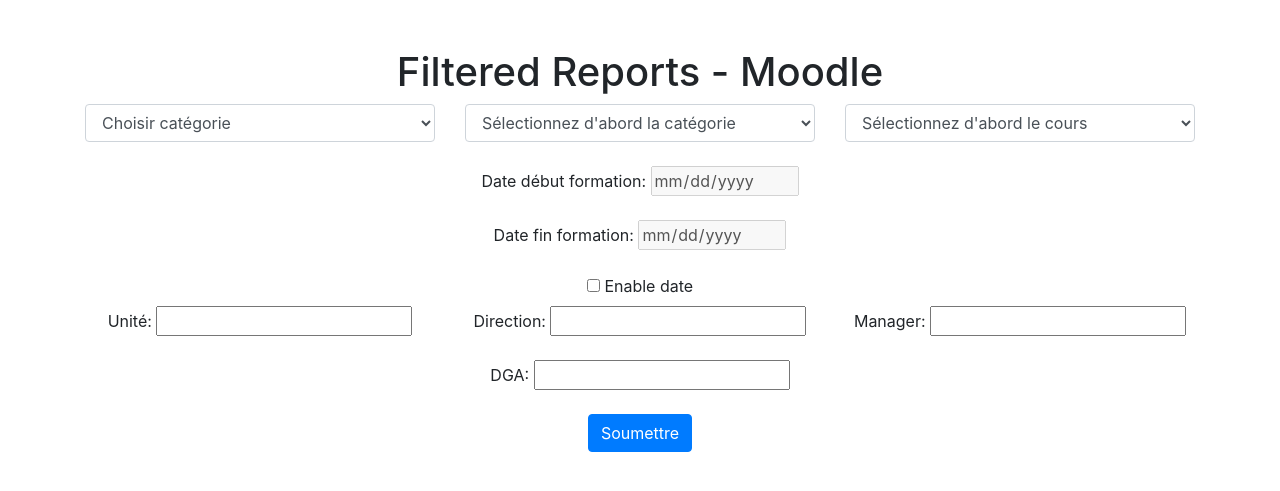
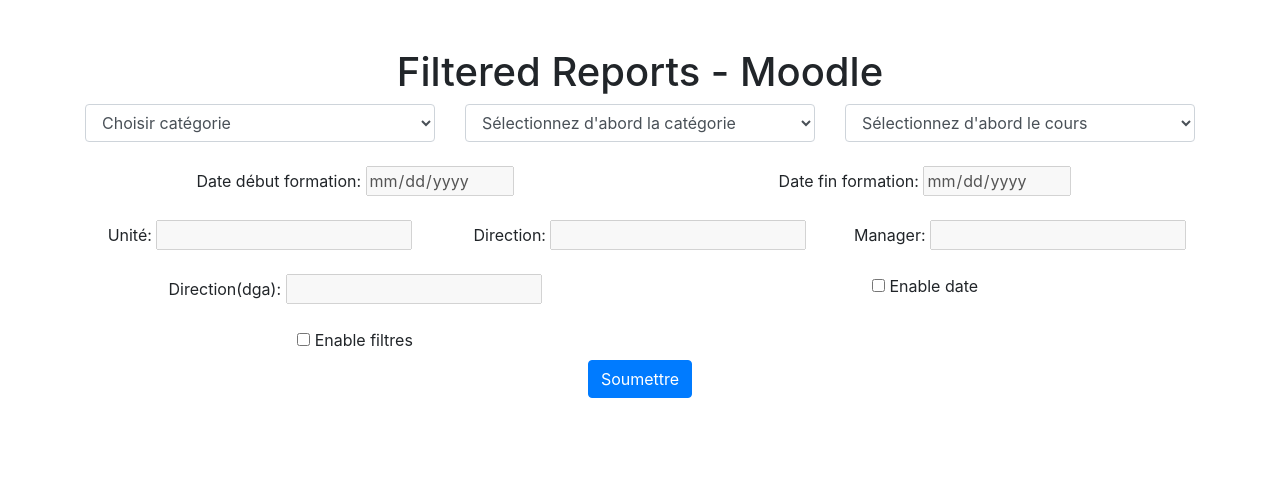
Before and after one commit to youssefelhanafi/Statistics-reporting, a PHP site: page /moodle/?rapport=1 in a window 1280 px wide. Shown: the top 491 px of the page. Run offline with PHP 8.4, Linux system fonts and the light colour scheme; data that the repository does not hold is empty.

Commit message:
enable/disable filtres

```diff
--- a/panel/includes/header2.php
+++ b/panel/includes/header2.php
@@ -31,6 +31,7 @@
 
   <script src="https://code.jquery.com/jquery-1.12.4.min.js"></script>
   <script type="text/javascript">
+      // Enable/Disable date
       $(document).ready(function(){
       $('form input[type="date"]').prop("disabled", true);
       $(".agree").click(function(){
@@ -42,6 +43,18 @@
               }
           });
       });
+      // Enable/Disable filtres
+      $(document).ready(function(){
+      $('form input[type="text"]').prop("disabled", true);
+      $(".agreetxt").click(function(){
+              if($(this).prop("checked") == true){
+                  $('form input[type="text"]').prop("disabled", false);
+              }
+              else if($(this).prop("checked") == false){
+                  $('form input[type="text"]').prop("disabled", true);
+              }
+          });
+      });
   </script>
 
 
--- a/panel/index.php
+++ b/panel/index.php
@@ -95,32 +95,36 @@ include'./includes/header2.php';
                 <?php
                 if ($_GET['rapport'] == 1) {
                     echo '
-                    <div class="col-sm-12" align="center">
+                    <div class="col-sm-6" align="center">
                     Date début formation:
                     <input type="date" name="debut"><br><br>
                     </div>
-                    <div class="col-sm-12" align="center">
+                    <div class="col-sm-6" align="center">
                     Date fin formation:
                     <input type="date" name="fin"><br><br>
                     </div>
-                    <div class="col-sm-12" align="center">
-                    <label><input type="checkbox" class="agree"> Enable date</label>
-                    </div>
-                    <div class="col-sm-4" align="center">
+
+                    <div class="col" align="center">
                     Unité:
                     <input type="text" name="unite"><br><br>
                     </div>
-                    <div class="col-sm-4" align="center">
+                    <div class="col" align="center">
                     Direction:
                     <input type="text" name="direction"><br><br>
                     </div>
-                    <div class="col-sm-4" align="center">
+                    <div class="col" align="center">
                     Manager:
                     <input type="text" name="manager"><br><br>
                     </div>
-                    <div class="col-sm-12" align="center">
-                    DGA:
+                    <div class="col" align="center">
+                    Direction(dga):
                     <input type="text" name="dga"><br><br>
+                    </div>
+                    <div class="col-sm-6" align="center">
+                    <label><input type="checkbox" class="agree"> Enable date</label>
+                    </div>
+                    <div class="col-sm-6" align="center">
+                    <label><input type="checkbox" class="agreetxt"> Enable filtres</label>
                     </div>
                          ';
                 }
```
